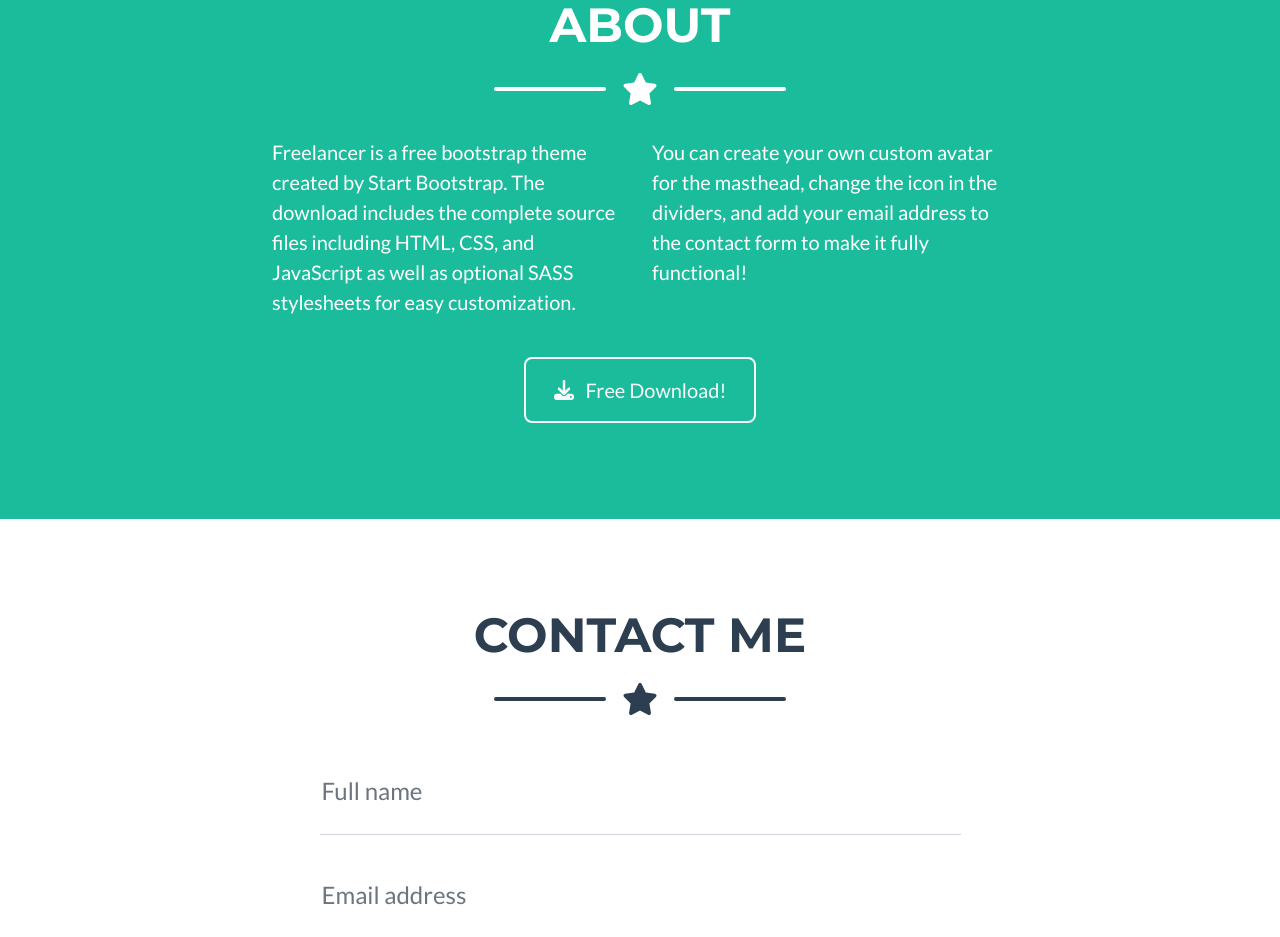
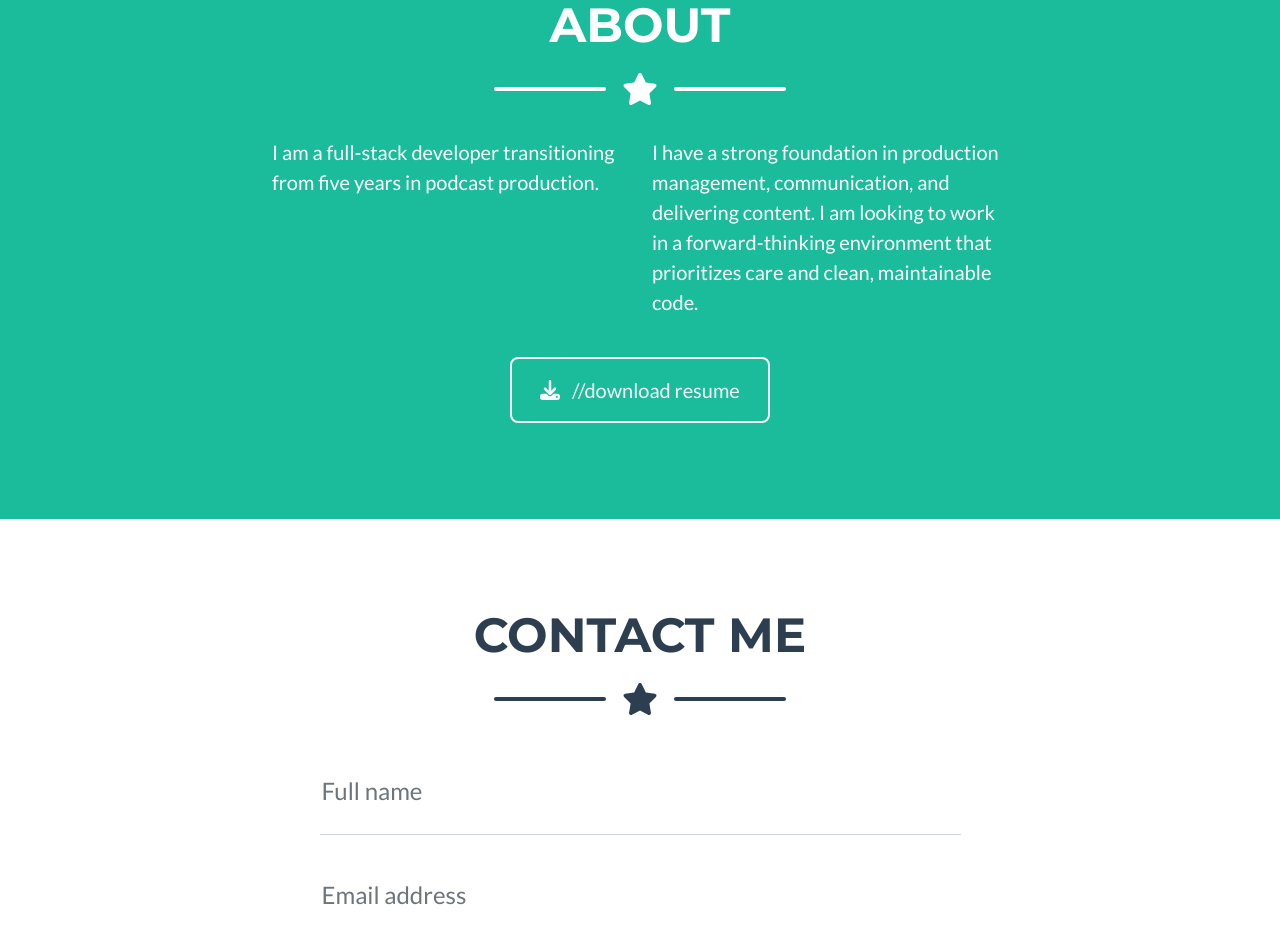
Before and after one commit to timcrisp94/portfolio, a website: page dist/index.html in a window 1280 px wide. Shown: the part 1760-2697 px from the top of the page. Drawn offline with nearby package versions, Linux system fonts and the light colour scheme.

Commit message:
update about section

```diff
--- a/dist/index.html
+++ b/dist/index.html
@@ -134,14 +134,15 @@
                 </div>
                 <!-- About Section Content-->
                 <div class="row">
-                    <div class="col-lg-4 ms-auto"><p class="lead">Freelancer is a free bootstrap theme created by Start Bootstrap. The download includes the complete source files including HTML, CSS, and JavaScript as well as optional SASS stylesheets for easy customization.</p></div>
-                    <div class="col-lg-4 me-auto"><p class="lead">You can create your own custom avatar for the masthead, change the icon in the dividers, and add your email address to the contact form to make it fully functional!</p></div>
+                    <div class="col-lg-4 ms-auto"><p class="lead">I am a full-stack developer transitioning from five years in podcast production.
+                    </p></div>
+                    <div class="col-lg-4 me-auto"><p class="lead">I have a strong foundation in production management, communication, and delivering content. I am looking to work in a forward-thinking environment that prioritizes care and clean, maintainable code.</p></div>
                 </div>
                 <!-- About Section Button-->
                 <div class="text-center mt-4">
                     <a class="btn btn-xl btn-outline-light" href="https://startbootstrap.com/theme/freelancer/">
                         <i class="fas fa-download me-2"></i>
-                        Free Download!
+                        //download resume
                     </a>
                 </div>
             </div>
```
